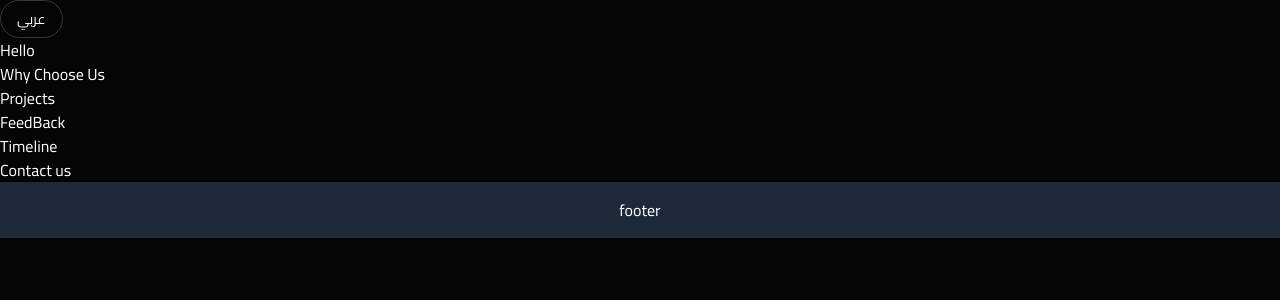
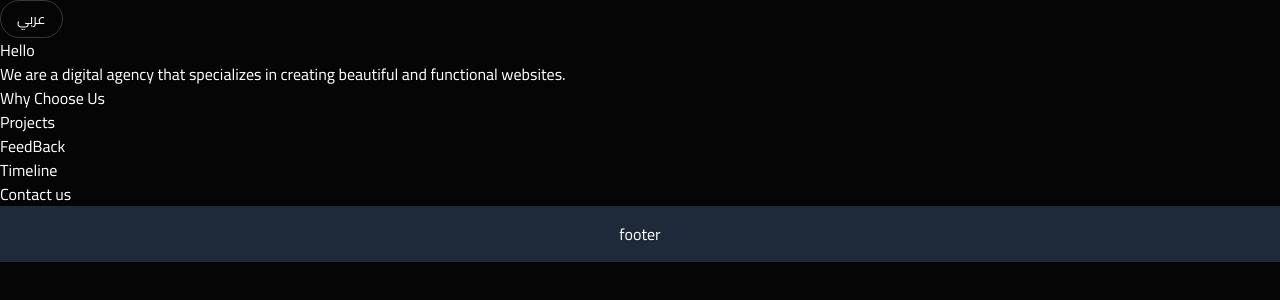
Before and after one commit to kero571-adel/Nodern, a Next.js app: page /en in a window 1280 px wide. Shown: the top 300 px of the page. Built offline with nearby package versions, Linux system fonts and the light colour scheme.

Commit message:
add ex for translate in hero

```diff
--- a/components/sections/Hero.jsx
+++ b/components/sections/Hero.jsx
@@ -1,5 +1,10 @@
 import { useTranslations } from "next-intl";
 export default function Hero() {
   const t = useTranslations("hero");
-  return <h1>{t("title")}</h1>;
+  return (
+    <>
+    <h1>{t("title")}</h1>
+    <p>{t("description")}</p>
+    </>
+  )
 }
--- a/messages/ar.json
+++ b/messages/ar.json
@@ -6,6 +6,7 @@
     "contact": "تواصل"
   },
   "hero": {
-    "title": "مرحبًا"
+    "title": "مرحبًا",
+    "description": "نحن وكالة رقمية متخصصة في إنشاء مواقع ويب جميلة وعملية."
   }
 }
--- a/messages/en.json
+++ b/messages/en.json
@@ -6,6 +6,7 @@
     "contact": "Contact"
   },
   "hero": {
-    "title": "Hello"
+    "title": "Hello",
+    "description": "We are a digital agency that specializes in creating beautiful and functional websites."
   }
 }
```
